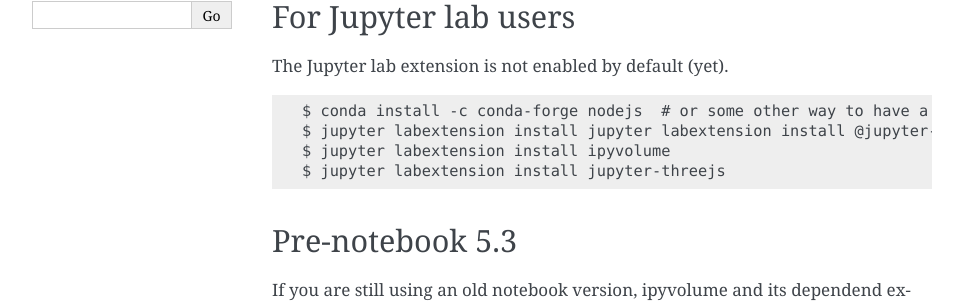
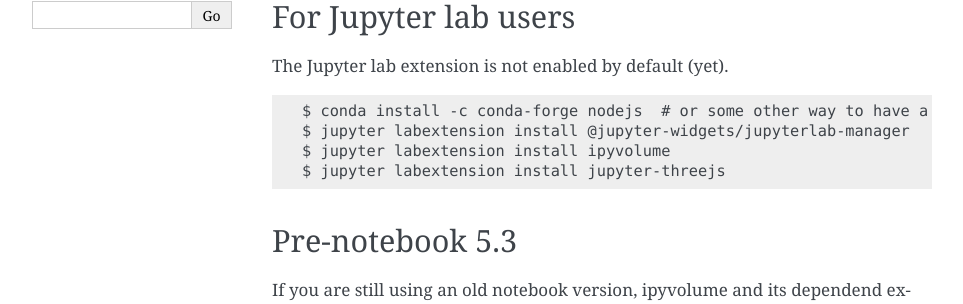
Before and after one commit to widgetti/ipyvolume, a Sphinx documentation site: the page built from docs/source/install.md, in a window 1280 px wide. Shown: the part 457-761 px from the top of the page, without its empty margins (148-1111 px from the left). Built offline with Sphinx 7.4.7, drawn with Linux system fonts in a browser that asks for light colours; pages that are not in the unit, such as notebooks, are missing from menus.

Commit message:
DOC: Remove redundant "jupyter labextension install"

````diff
--- a/docs/source/install.md
+++ b/docs/source/install.md
@@ -20,7 +20,7 @@
 
 ```
 $ conda install -c conda-forge nodejs  # or some other way to have a recent node
-$ jupyter labextension install jupyter labextension install @jupyter-widgets/jupyterlab-manager
+$ jupyter labextension install @jupyter-widgets/jupyterlab-manager
 $ jupyter labextension install ipyvolume
 $ jupyter labextension install jupyter-threejs
 
````
